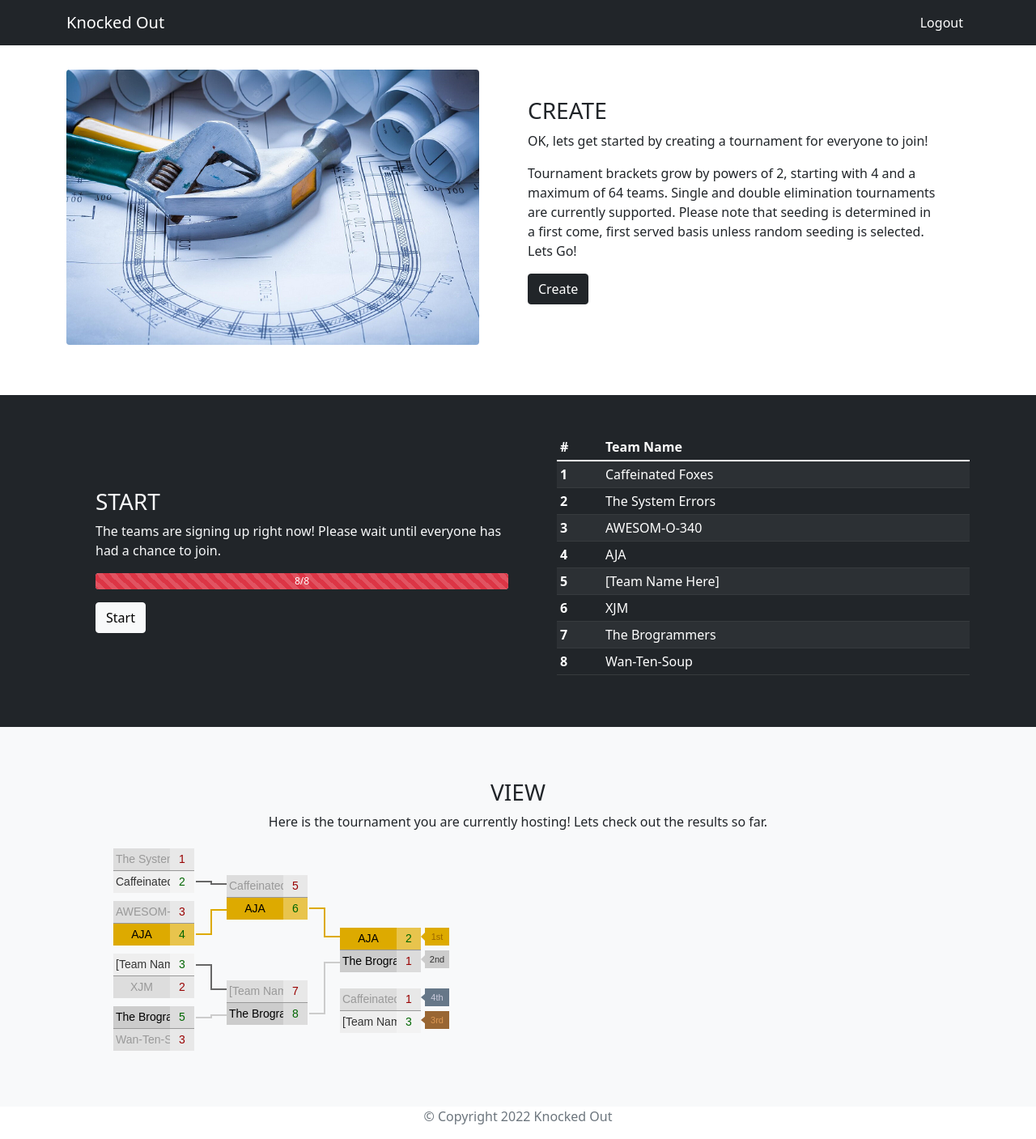
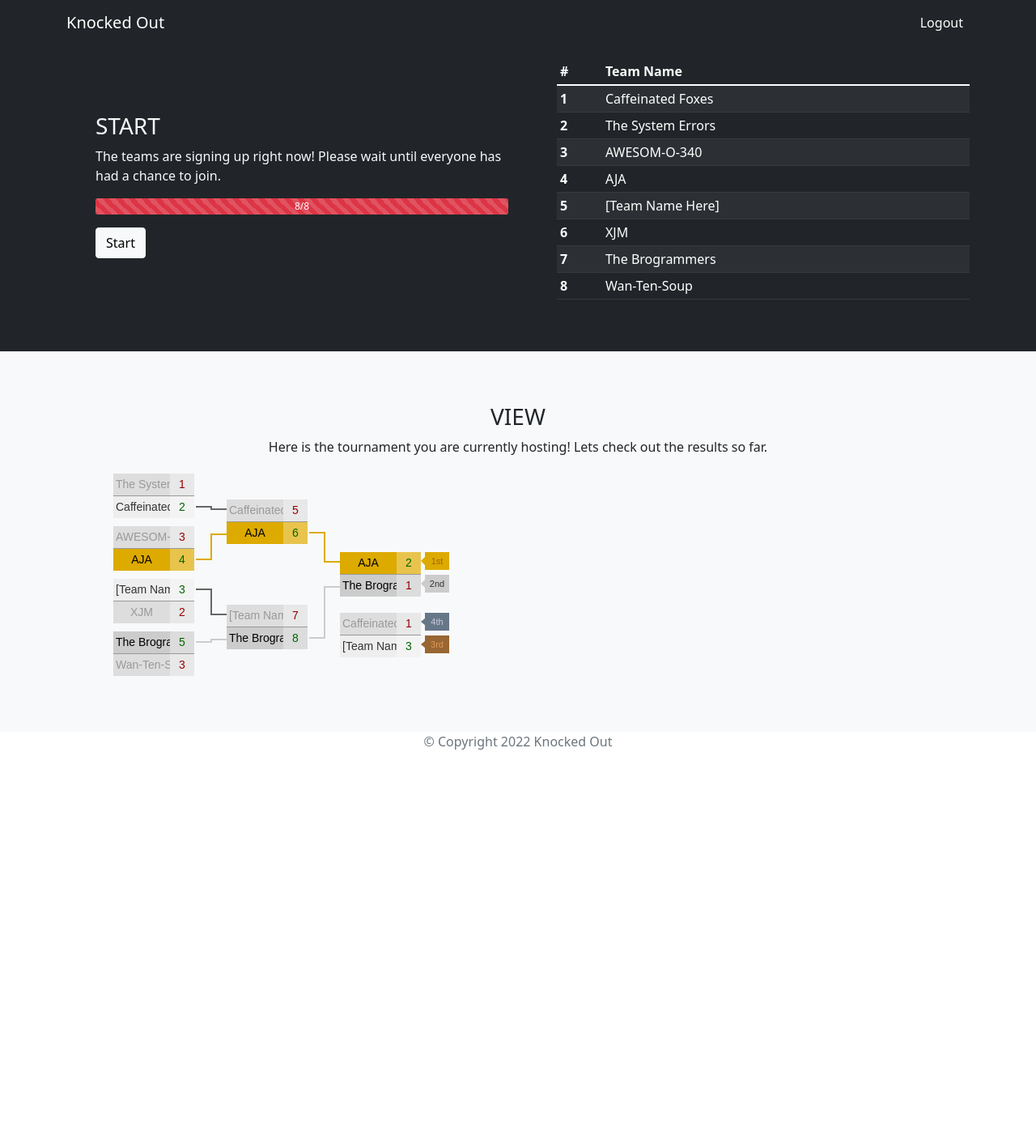
Before and after one commit to mwmitch2/knocked-out, a Node server app: page /organizer in a window 1280 px wide. Shown: the whole page at 81% size. After the commit the page ends 926 px from the top, so only its background shows below. Run offline with Node 20, Linux system fonts and the light colour scheme; a user stored in the database is signed in; tables that the repository leaves empty hold one stand-in row (values such as "Sample post"); some libraries are stand-ins or nearby versions.

Commit message:
Additions to Organizer view to display according to created tournament.

```diff
--- a/routes/index.js
+++ b/routes/index.js
@@ -3,6 +3,7 @@ let router = express.Router()
 let passport = require('passport')
 let User = require('../models/user')
 let Organizer = require('../models/organizer')
+let Tournament = require('../models/tournament')
 
 // GET: root
 router.get('/', function(req, res) {
@@ -21,6 +22,7 @@ router.post('/register', function(req, res) {
     if (req.body.role == 'organizer') {
         let newOrganizer = new Organizer({username: req.body.username})
         newOrganizer.role = req.body.role
+        newOrganizer.tournament = "Tournament 1"
 
         Organizer.register(newOrganizer, req.body.password, function(err, user) {
             if (err) {
@@ -80,7 +82,24 @@ router.get('/admin', function(req, res) {
 
 router.get('/organizer', function(req, res) {
     if (req.isAuthenticated()) {
-        res.render('organizer')
+        // Search for a tournament created by this organizer
+        let author = {
+            id: req.user._id,
+            username: req.user.username
+        }
+        Tournament.find({author}, function(err, tournament) {
+            if (err) {
+                console.log(err)
+            } else {
+                // This organizer has not created a tournament yet
+                if (tournament.length == 0) {
+                    res.render('organizer')
+                } else {
+                    // Return tournament created by this organizer
+                    res.render('organizer', {'tournament': tournament})
+                }
+            }
+        })
     } else {
         res.render('login')
     }
--- a/views/organizer.ejs
+++ b/views/organizer.ejs
@@ -2,99 +2,19 @@
 <%- include('./partials/header') %>
 
 <link rel="stylesheet" type="text/css" href="/stylesheets/jquery.bracket.min.css" />
+
 <body>
 
-    <!--Sections-->
-    <section id="create" class="p-5">
-        <div class="container">
-            <div class="row align-items-center justify-content-between">
-                <div class="col-md">
-                    <img src="/images/create.png" class="img-fluid rounded">
-                </div>
-                <div class="col-md p-5">
-                    <h3>CREATE</h3>
-                    <p class="p-lead">
-                        OK, lets get started by creating a tournament for everyone to join!
-                    </p>
-                    <p>Tournament brackets grow by powers of 2, starting with 4 and a maximum of 64 teams.
-                        Single and double elimination tournaments are currently supported. Please note that seeding is determined
-                        in a first come, first served basis unless random seeding is selected. Lets Go!
-                    <p>
-
-                    <!-- Button trigger modal -->
-                    <button type="button" class="btn btn-dark text-white" data-bs-toggle="modal"
-                        data-bs-target="#exampleModal">
-                        <i class="bi bi-chevron-right"></i>Create
-                    </button>
-
-                    <!-- Modal -->
-                    <div class="modal fade" id="exampleModal" tabindex="-1" aria-labelledby="exampleModalLabel"
-                        aria-hidden="true">
-                        <div class="modal-dialog">
-                            <div class="modal-content">
-                                <div class="modal-header">
-                                    <h1 class="modal-title fs-5" id="exampleModalLabel">Create Tournament</h1>
-                                    <button type="button" class="btn-close" data-bs-dismiss="modal"
-                                        aria-label="Close"></button>
-                                </div>
-                                <div class="modal-body">
-                                    <form class="row g-2" action="/tournaments/new" method="POST">
-                                        <div class="col-md-8 mb-3 pt-3">
-                                            <label class="form-label">Tournament Name</label>
-                                            <input type="text" name="name" class="form-control">
-                                        </div>
-                                        <div class="col-md-2 pt-3">
-                                            <label class="form-label">Size</label>
-                                            <select name="size" class="form-select">
-                                                <option value="4" selected>2²</option>
-                                                <option value="8">2³</option>
-                                                <option value="16">2⁴</option>
-                                                <option value="32">2⁵</option>
-                                                <option value="64">2⁶</option>
-                                            </select>
-                                        </div>
-
-                                        <div class="col-md-10">
-                                            <label class="form-label">Type</label>
-                                            <select name="type" class="form-select">
-                                                <option value="4" selected>Select Type</option>
-                                                <option value="single">Single Elimination</option>
-                                                <option value="double">Double Elimination</option>
-                                            </select>
-                                        </div>
-
-                                        <div class="col-12 mt-3">
-                                            <div class="form-check">
-                                                <input class="form-check-input" type="checkbox" name="random">
-                                                <label class="form-check-label">
-                                                    Random Seeding
-                                                </label>
-                                            </div>
-                                        </div>
-
-                                        <div class="modal-footer">
-                                            <button type="button" class="btn btn-secondary"
-                                                data-bs-dismiss="modal">Cancel</button>
-                                            <button type="submit" class="btn btn-primary">Create Tournament</button>
-                                        </div>
-                                    </form>
-                                </div>
-
-                            </div>
-                        </div>
-                    </div>
-                </div>
-            </div>
-        </div>
-    </section>
-
+    <!-- If Organizer has a tournament under their name display data. Else display create new-->
+    <% if (typeof tournament=='object' && tournament) { %>
     <section id="start" class="p-5 bg-dark text-light">
         <div class="container">
             <div class="row align-items-center justify-content-between">
                 <div class="col-md p-5">
                     <h3>START</h3>
                     <p class="p-lead">
-                        The teams are signing up right now! Please wait until everyone has had a chance to join.
+                        The teams are signing up right now! Please wait until everyone has had a
+                        chance to join.
                     </p>
                     <div class="progress" style="height: 20px;">
                         <div class="progress-bar progress-bar-striped bg-danger" role="progressbar"
@@ -158,7 +78,8 @@
             <div class="row align-items-center col-md p-5">
                 <h3>VIEW</h3>
                 <p>
-                    Here is the tournament you are currently hosting! Lets check out the results so far.
+                    Here is the tournament you are currently hosting! Lets check out the results so
+                    far.
                 </p>
                 <div class="tournament"></div>
                 <script type="text/javascript" src="/scripts/jquery.bracket.min.js"></script>
@@ -228,6 +149,97 @@
         </div>
     </section>
 
+    <% } else { %>
+    <!--Sections-->
+    <section id="create" class="p-5">
+        <div class="container">
+            <div class="row align-items-center justify-content-between">
+                <div class="col-md">
+                    <img src="/images/create.png" class="img-fluid rounded">
+                </div>
+                <div class="col-md p-5">
+                    <h3>CREATE</h3>
+                    <p class="p-lead">
+                        OK, lets get started by creating a tournament for everyone to join!
+                    </p>
+                    <p>Tournament brackets grow by powers of 2, starting with 4 and a maximum of 64
+                        teams.
+                        Single and double elimination tournaments are currently supported. Please
+                        note that seeding is determined
+                        in a first come, first served basis unless random seeding is selected. Lets
+                        Go!
+                    <p>
+
+                        <!-- Button trigger modal -->
+                        <button type="button" class="btn btn-dark text-white" data-bs-toggle="modal"
+                            data-bs-target="#exampleModal">
+                            <i class="bi bi-chevron-right"></i>Create
+                        </button>
+
+                        <!-- Modal -->
+                    <div class="modal fade" id="exampleModal" tabindex="-1" aria-labelledby="exampleModalLabel"
+                        aria-hidden="true">
+                        <div class="modal-dialog">
+                            <div class="modal-content">
+                                <div class="modal-header">
+                                    <h1 class="modal-title fs-5" id="exampleModalLabel">Create
+                                        Tournament</h1>
+                                    <button type="button" class="btn-close" data-bs-dismiss="modal"
+                                        aria-label="Close"></button>
+                                </div>
+                                <div class="modal-body">
+                                    <form class="row g-2" action="/tournaments/new" method="POST">
+                                        <div class="col-md-8 mb-3 pt-3">
+                                            <label class="form-label">Tournament Name</label>
+                                            <input type="text" name="name" class="form-control">
+                                        </div>
+                                        <div class="col-md-2 pt-3">
+                                            <label class="form-label">Size</label>
+                                            <select name="size" class="form-select">
+                                                <option value="4" selected>2²</option>
+                                                <option value="8">2³</option>
+                                                <option value="16">2⁴</option>
+                                                <option value="32">2⁵</option>
+                                                <option value="64">2⁶</option>
+                                            </select>
+                                        </div>
+
+                                        <div class="col-md-10">
+                                            <label class="form-label">Type</label>
+                                            <select name="type" class="form-select">
+                                                <option value="4" selected>Select Type</option>
+                                                <option value="single">Single Elimination</option>
+                                                <option value="double">Double Elimination</option>
+                                            </select>
+                                        </div>
+
+                                        <div class="col-12 mt-3">
+                                            <div class="form-check">
+                                                <input class="form-check-input" type="checkbox" name="random">
+                                                <label class="form-check-label">
+                                                    Random Seeding
+                                                </label>
+                                            </div>
+                                        </div>
+
+                                        <div class="modal-footer">
+                                            <button type="button" class="btn btn-secondary"
+                                                data-bs-dismiss="modal">Cancel</button>
+                                            <button type="submit" class="btn btn-primary">Create
+                                                Tournament</button>
+                                        </div>
+                                    </form>
+                                </div>
+
+                            </div>
+                        </div>
+                    </div>
+                </div>
+            </div>
+        </div>
+    </section>
+    <% } %>
+
 </body>
 
 <%- include('./partials/footer') %>
```
Also changed, not shown: routes/tournaments.js (+5 -5 lines), views/admin.ejs (+4 -6 lines).
